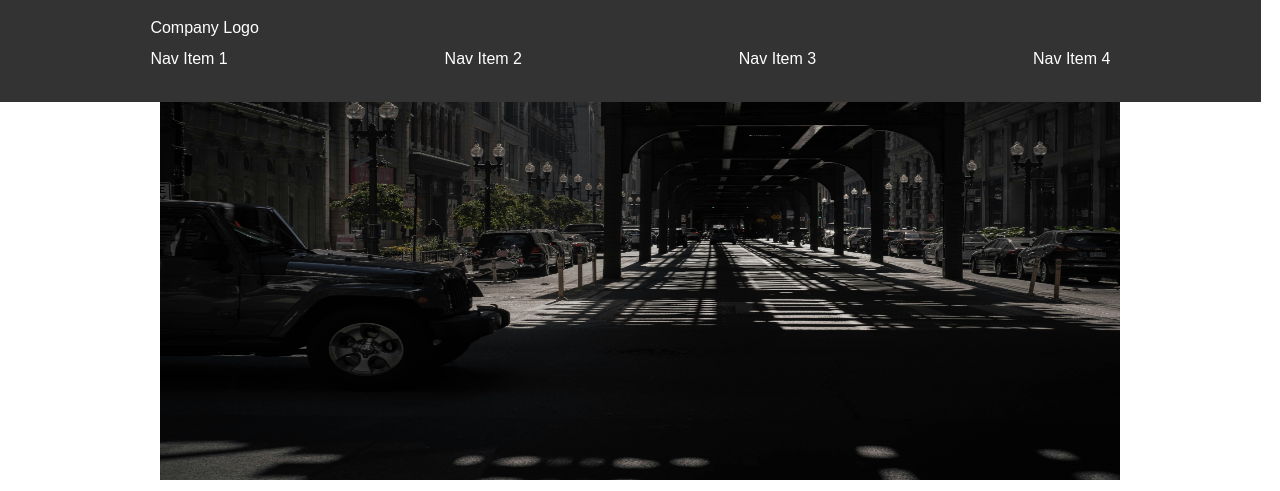
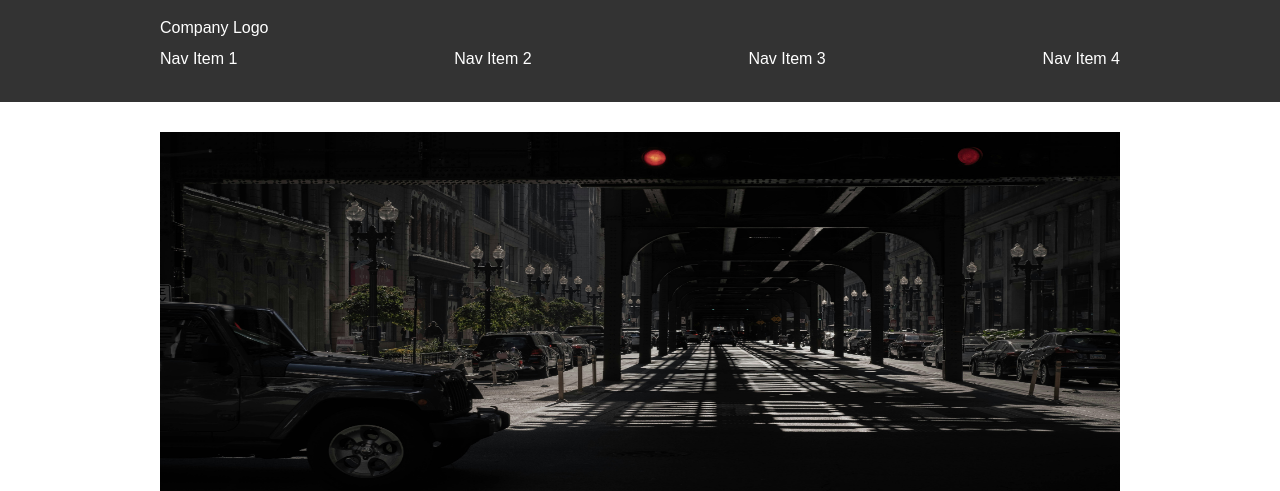
Before and after one commit to metswin17/wireframe-playlist, a plain HTML site: page index.html in a window 1280 px wide. Shown: the top 491 px of the page. Drawn offline with Linux system fonts and the light colour scheme.

Commit message:
mod style

```diff
--- a/style.css
+++ b/style.css
@@ -69,13 +69,6 @@ main section:nth-of-type(2) {
   gap: 20px;
 }
 
-header {
-  width: 98.5%;
-  position: absolute; /* or 'fixed' if it should stay while scrolling */
-  top: 0;
-  left: 0;           /* This forces it to the far left edge */
-  margin: 0px;         /* Removes any centering margins */
-}
 
 .hero-section {
   padding-top: 80px; /* Replace with the actual height of your header */
```
